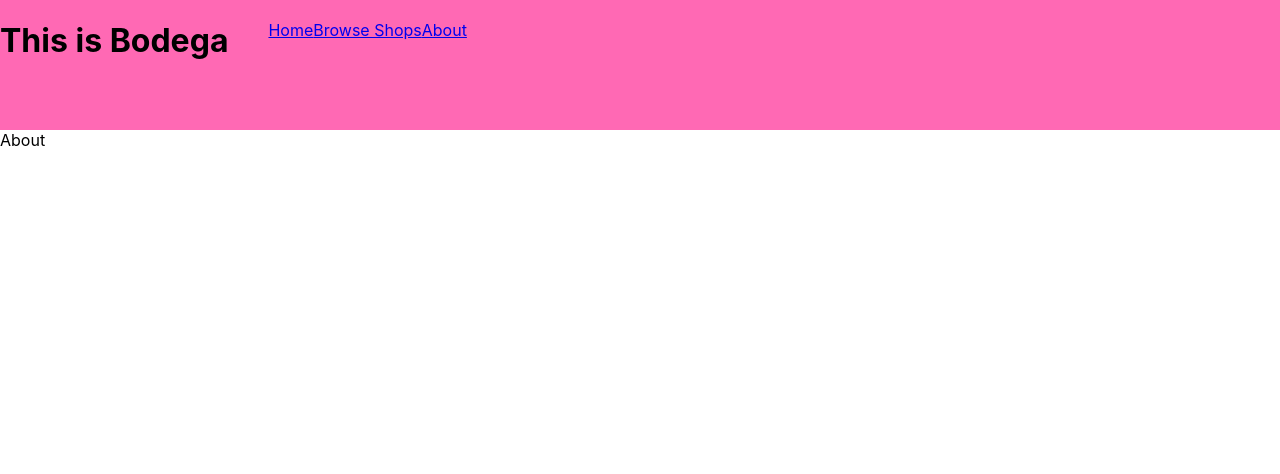
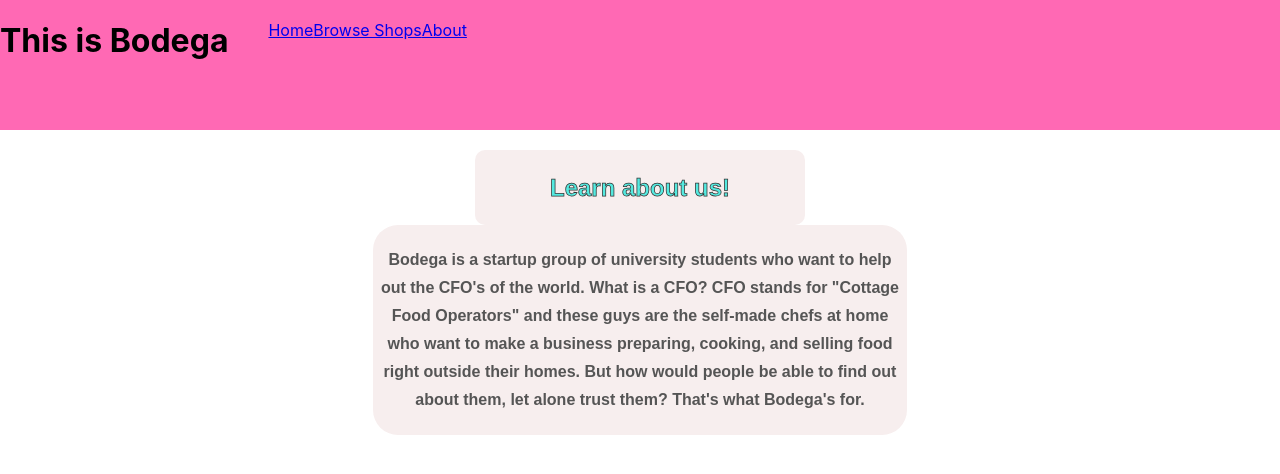
Before and after one commit to southwatertribe/thebodegateam, a React (Create React App) app in the folder client/: page /about in a window 1280 px wide. Shown: the top 474 px of the page. Built offline with nearby package versions, Linux system fonts and the light colour scheme.

Commit message:
I added some text and messed around with HTML/CSS to clean it up and add substance to the page

```diff
--- /dev/null
+++ b/client/src/pages/About.css
@@ -0,0 +1,43 @@
+h2{
+    color: rgb(84, 234, 224);
+    font-weight: 800;
+    text-align: center;
+    text-shadow: #333;
+    -webkit-text-stroke: .75px;
+    -webkit-text-stroke-color: #333;
+
+}
+
+.box-1{
+    background-color: #f7eeee;
+    color: #222;
+
+    font: normal 16px Arial, Helvetica, sans-serif;
+
+    text-align: center;
+
+    line-height: 1.6em;
+    width: 25%;
+    margin: auto;
+
+    border-radius: 10px;
+    padding: 5px;
+    margin-top: 20px;
+}
+
+.box-2{
+    background-color: #f7eeee;
+    color: #555555;
+
+    font: normal 16px Arial, Helvetica, sans-serif;
+
+    text-align: center;
+
+
+    border-radius: 25px;
+    font-weight: 800;
+    width: 41%;
+    padding: 5px;
+    line-height: 1.75em;
+    margin: auto;
+}
--- a/client/src/pages/About.js
+++ b/client/src/pages/About.js
@@ -1,9 +1,38 @@
 import React from 'react'
+import './About.css';
 
 function About() {
   return (
     //Make an about page
-    <div>About</div>
+    <div>
+    <head>
+        <title>About</title>
+    </head>
+    <body>
+      <header>
+        <div class="box-1">
+        <h2>Learn about us!</h2>
+        </div>
+      </header>
+
+      <section>
+        <article>
+        <div class="box-2">
+        <p>
+            Bodega is a startup group of university students
+            who want to help out the CFO's of the world. What is
+            a CFO? CFO stands for "Cottage Food Operators" and
+            these guys are the self-made chefs at home who want to
+            make a business preparing, cooking, and selling food
+            right outside their homes. But how would people be able
+            to find out about them, let alone trust them? That's what
+            Bodega's for.
+        </p>
+        </div>
+        </article>
+      </section>
+    </body>
+    </div>
   )
 }
 
```
